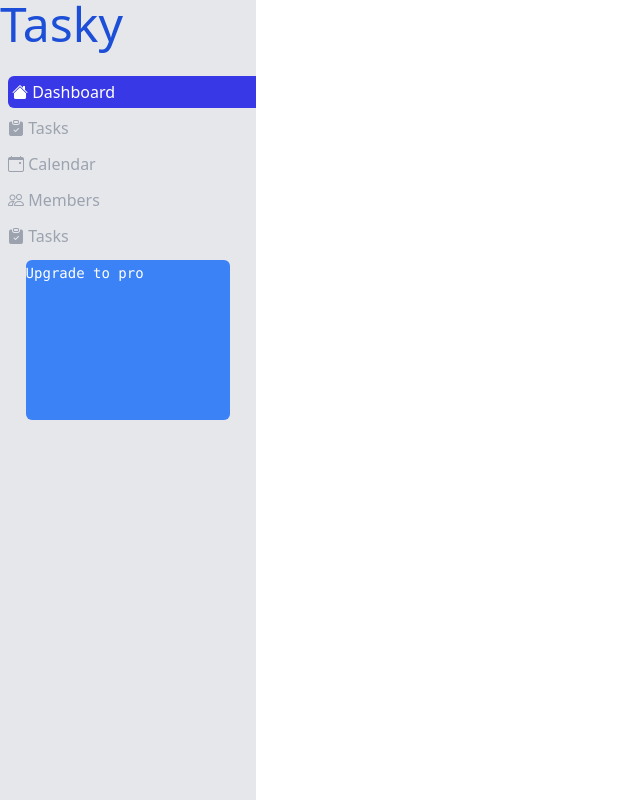
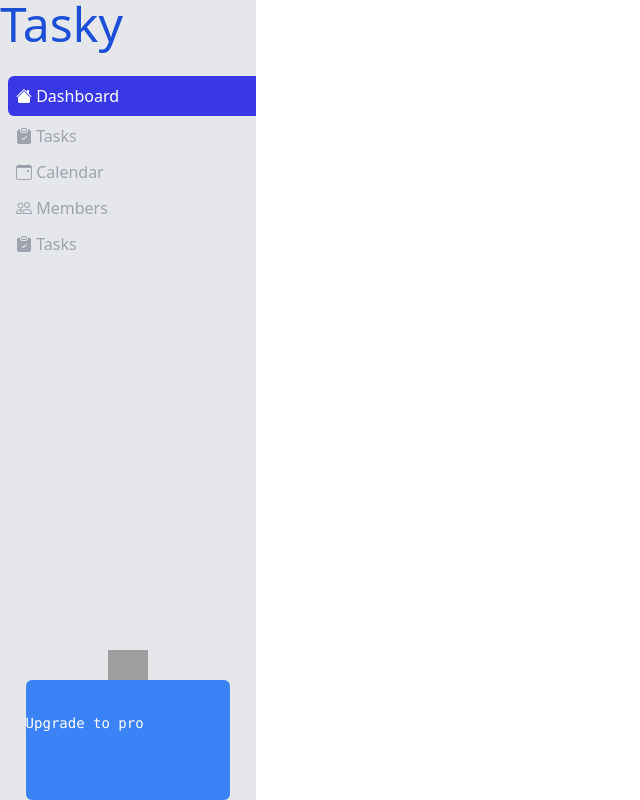
Before and after one commit to Olamidipupo-favour/benmore-interview, a Django app: page / in a window 1280 px wide. Shown: the whole page, without its empty margins (0-640 px from the left). Run offline with Django 5.2, Linux system fonts and the light colour scheme; some libraries are stand-ins or nearby versions; grey boxes are pictures that could not be loaded.

Commit message:
working on the main portion of the poagfe

```diff
--- a/benmore/benmore/templates/index.html
+++ b/benmore/benmore/templates/index.html
@@ -9,37 +9,41 @@
     </head>
     <body>
         <div class="container flex flex-row ">
-            <div class="sidebar bg-gray-200 h-screen w-[20%] ">
-        <div class=" content ">
-<div class="header flex-row">
+            <div class="sidebar flex flex-col bg-gray-200 h-screen w-[20%] justify-between">
+<div class="main_content">
+    <div class="header flex-row">
     <span class="text-blue-700 text-5xl">Tasky</span>
 </div>
 <div class="body flex-col my-2 ml-2 pt-5">
-<div class="item rounded-tl-md rounded-bl-md p-1 mb-2 bg-[#3838E6]">
+    <div class="item rounded-tl-md rounded-bl-md p-2 mb-2 bg-[#3838E6]">
     <i class="bi bi-house-fill text-white"></i>
     <span class="text-white">Dashboard</span>
 </div>
-<div class="item mb-3">
+<div class="item mb-3 px-2">
     <i class="bi bi-clipboard-check-fill text-gray-400"></i>
     <span class="text-gray-400">Tasks</span>
 </div>
-<div class="item mb-3">
+<div class="item mb-3 px-2">
     <i class="bi bi-calendar-event text-gray-400"></i>
     <span class="text-gray-400 ">Calendar</span>
 </div>
-<div class="item mb-3">
+<div class="item mb-3 px-2">
     <i class="bi bi-people text-gray-400"></i>
     <span class="text-gray-400">Members</span>
 </div>
-<div class="item mb-3">
+<div class="item mb-3 px-2">
     <i class="bi bi-clipboard-check-fill text-gray-400"></i>
     <span class="text-gray-400">Tasks</span>
 </div>
 </div>
 </div>
-<div class="pro mx-auto max-w-screen-xl rounded-md w-[80%] h-[20%]  bg-blue-500">
-    <span class="text-white font-mono text-sm">Upgrade to pro</span>
+<div class="pro mx-auto max-w-screen-xl rounded-md  w-[80%] h-[15%]  bg-blue-500">
+    <img class="object-cover w-10 h-15 relative top-[-25%] left-[40%]" src="https://img.freepik.com/free-psd/psd-3d-render-rocket-ioslated-background_1409-3704.jpg?w=740&t=st=1719740347~exp=1719740947~hmac=9d883d24572f2fc43548e0d28196e4ba55177f91be92b6bc9c2766045fa6c877" />
+    <span class="text-white font-mono text-sm text-center relative bottom-0">Upgrade to pro</span>
 </div>
+</div>
+<div class="main-page">
+
 </div>
             </div>
             <div></div>
```
